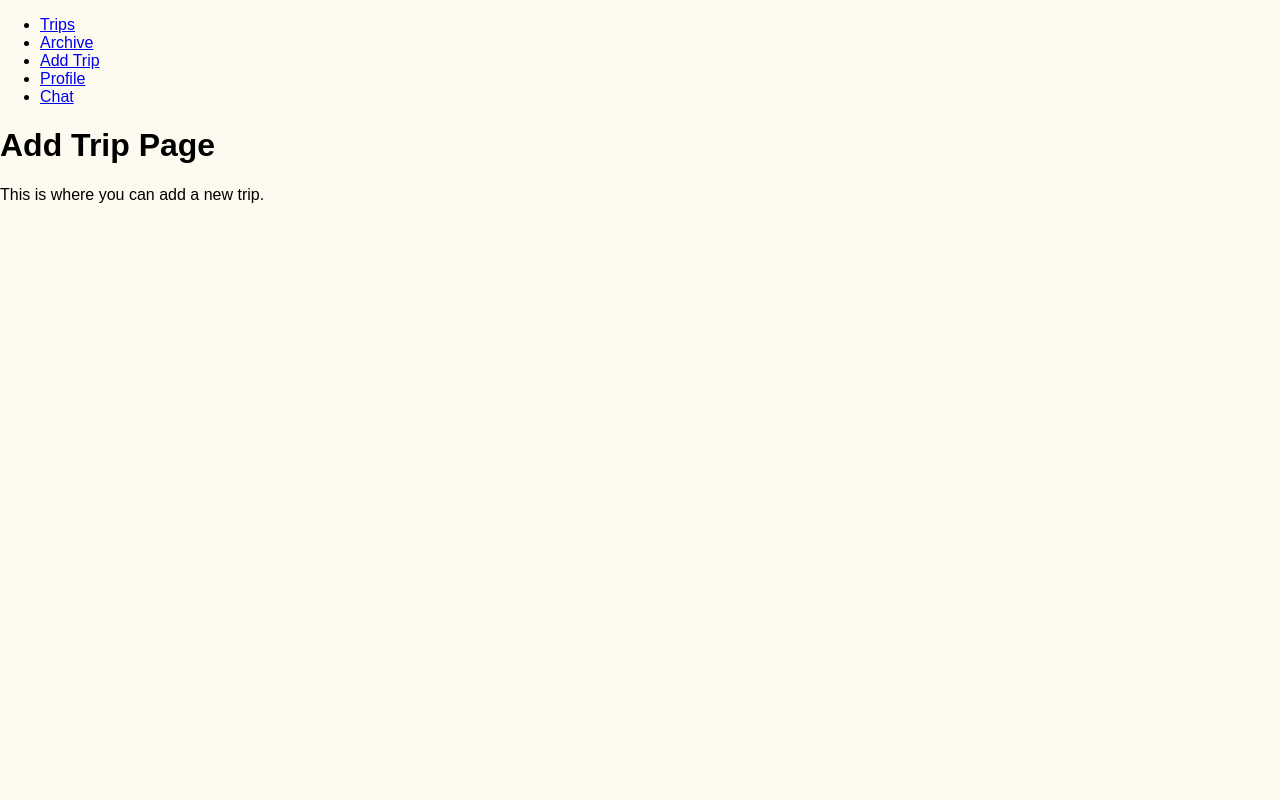
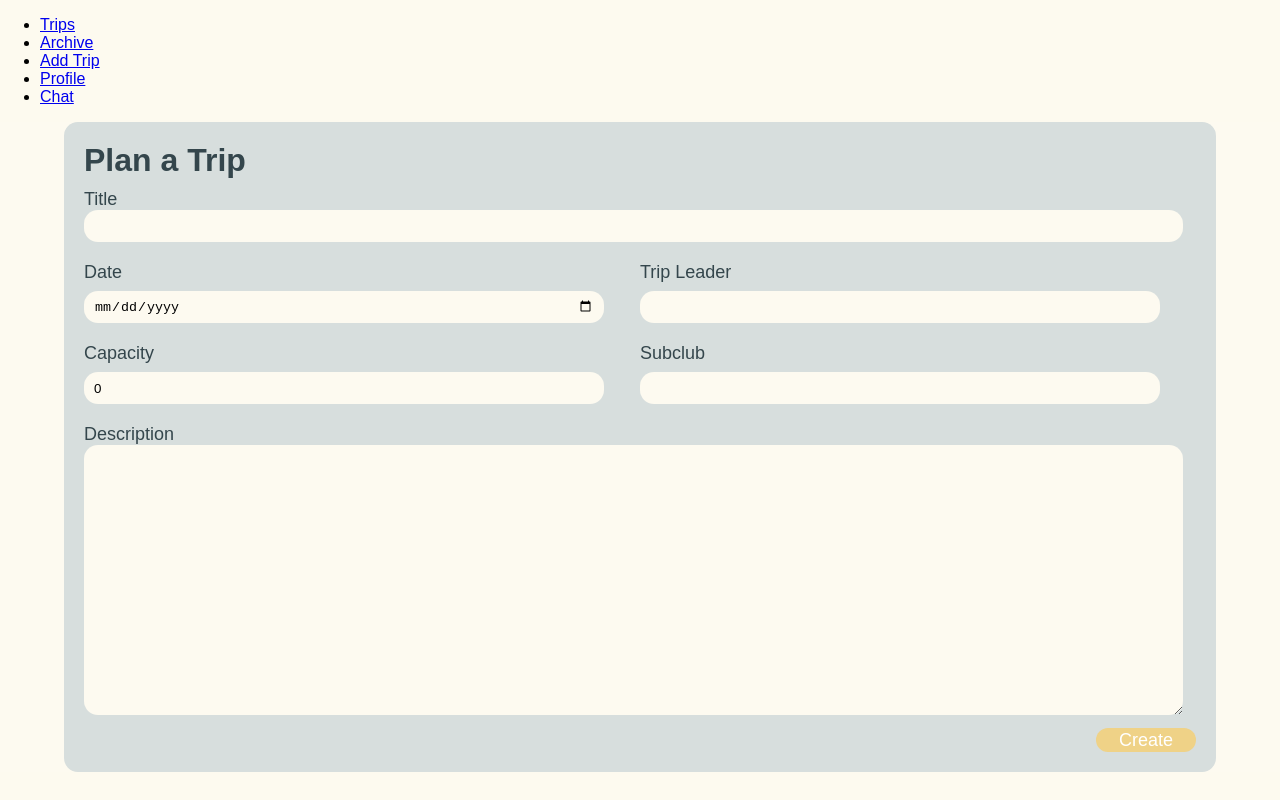
Before and after one commit to Arizbethrojas/TrailheadFrontend, a React (Create React App) app: page /add-trip in a window 1280 px wide. Built offline with nearby package versions, Linux system fonts and the light colour scheme.

Commit message:
added in frontend to create a new trip + styling

```diff
--- a/package.json
+++ b/package.json
@@ -7,6 +7,7 @@
     "@testing-library/jest-dom": "^5.17.0",
     "@testing-library/react": "^13.4.0",
     "@testing-library/user-event": "^13.5.0",
+    "axios": "^1.7.7",
     "react": "^18.3.1",
     "react-dom": "^18.3.1",
     "react-native": "^0.76.0",
--- a/src/screens/AddTrip.js
+++ b/src/screens/AddTrip.js
@@ -1,11 +1,77 @@
+// Author: Sammy Rago
+// Purpose: Form to create a new trip
+// Date: 10/27
+
 // src/screens/AddTrip.js
-import React from 'react';
+import React, { useState } from 'react';
+import '../styles/globalStyles.css'; // Import global styles
+import axios from 'axios';
+import {useNavigate} from 'react-router-dom';
+import '../styles/addTrip.css';
 
 const AddTrip = () => {
+  const [formData, setFormData] = useState({
+    trip_name: '',
+    trip_date: '',
+    trip_description: '',
+    trip_leader: '',
+    trip_capacity: 0,
+    subclub: '',
+  });
+
+  const navigate = useNavigate();
+
+  const handleChange = (e) => {
+    setFormData({...formData, [e.target.name]: e.target.value });
+  };
+
+  const handleSubmit = async (e) => {
+    e.preventDefault();
+    try{
+      const response = await axios.post('http://127.0.0.1:800/trips/create/', formData);
+      console.log(response.data);
+      navigate('/trips');
+    } catch (error){
+      console.error('There was an error creating the trip', error);
+    }
+  };
   return (
-    <div>
-      <h1>Add Trip Page</h1>
-      <p>This is where you can add a new trip.</p>
+    <div className="app-container">
+      <div className="add-trip-container">
+        <h2 className='add-trip-title'>Plan a Trip</h2>
+        <form onSubmit={handleSubmit} style={{display: 'flex', flexDirection: 'column', gap: '20px'}}>
+          <div className="form-question">
+            <label className='form-label'>Title</label>
+            <input type="text" className="form-input" id="title" name="trip_name" value={formData.trip_name} onChange={handleChange} required />
+          </div>
+          <div className="shared-line">
+            <div className="form-question" id="date-group">
+              <label className='form-label'>Date</label>
+              <input type="date" className="form-input" id="date" name="trip_date" value={formData.trip_date} onChange={handleChange} required />
+            </div>
+            <div className="form-question" id="leader-group">
+              <label className='form-label'>Trip Leader</label>
+              <input type="text" className="form-input" id="leader" name="trip_leader" value={formData.trip_leader} onChange={handleChange} required />
+            </div>
+          </div>
+          <div className="shared-line">
+            <div className="form-question" id="capacity-group">
+              <label className='form-label'>Capacity</label>
+              <input type="number" className="form-input" id="capacity" name="trip_capacity" value={formData.trip_capacity} onChange={handleChange} required />
+            </div>
+            <div className="form-question" id="subclub-group">
+              <label className='form-label'>Subclub</label>
+              <input type="text" className="form-input" id="subclub" name="subclub" value={formData.subclub} onChange={handleChange} required />
+            </div>
+          </div>
+          <div className="form-question">
+            <label className='form-label'>Description</label>
+            <textarea className="form-input" id="description" name="trip_description" value={formData.trip_description} onChange={handleChange} required />
+          </div>
+          <button type="submit" className="submit-button">Create</button>
+
+        </form>
+      </div>
     </div>
   );
 };
--- /dev/null
+++ b/src/styles/addTrip.css
@@ -0,0 +1,97 @@
+/* Author: Sammy Rago
+Purpose: styling for AddTrip.js page
+Date: 10/27 */
+
+.app-container{
+    display: flex;
+    justify-content: center;
+    align-items: center;
+    height: 80%;
+    background: #FDFAF0;
+
+}
+.add-trip-container{
+    width: 90%;
+    height: 650px;
+    background: #D7DEDD;
+    padding: 20px;
+    box-sizing: border-box;
+    border-radius: 14px;
+    display: flex;
+    flex-direction: column;
+    position: relative;
+}
+
+.add-trip-title{
+    margin-top: 0;
+    margin-bottom: 10px;
+    color: #34464C;
+    font-size: 32px;
+}
+
+.form-group{
+    margin-bottom: 20px;
+    display: flex;
+    flex-direction: column;
+}
+
+.form-label{
+    color: #34464C;
+    font-size: 18px;
+    margin-bottom: 8px;
+}
+
+.form-input{
+    /* width: 100%; */
+    /* padding: 10px; */
+    border-radius: 14px;
+    height: 12px;
+    background: #FDFAF0;
+    border: none;
+    padding: 10px;
+}
+
+#title{
+    width: 97%;
+}
+
+#date-group, #leader-group, #capacity-group, #subclub-group{
+/* .form-question{ */
+    display: flex;
+    justify-content: space-between;
+    width: 45%;
+    flex-direction: column;
+}
+
+.shared-line{
+    display: flex;
+    flex-direction: row;
+    gap: 5%;
+}
+
+#date, #leader, #capacity, #subclub{
+    width: 100%;
+}
+
+#description{
+    width: 97%;
+    height: 250px;
+}
+
+.submit-button{
+    position: absolute;
+    bottom: 20px;
+    right: 20px;
+    width: 100px;
+    height: 24px;
+    background: #EFD287;
+    border-radius: 30px;
+    border: none;
+    color: white;
+    font-size: 18px;
+    cursor: pointer;
+}
+
+.submit-button:hover{
+    background: #d6c67d;
+}
```
Also changed, not shown: 1 other file (tests, documents, lock files or other folders).
